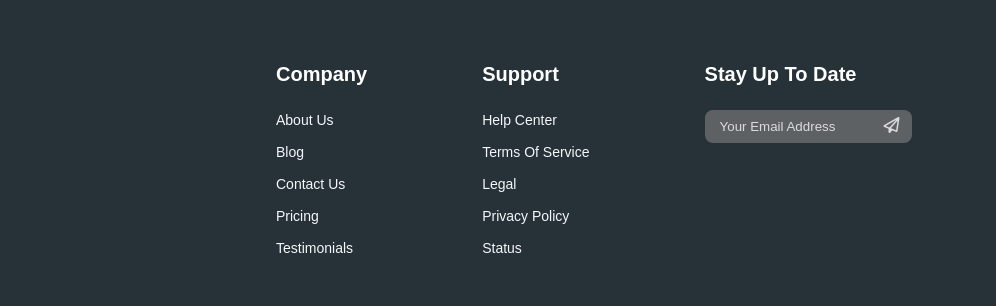
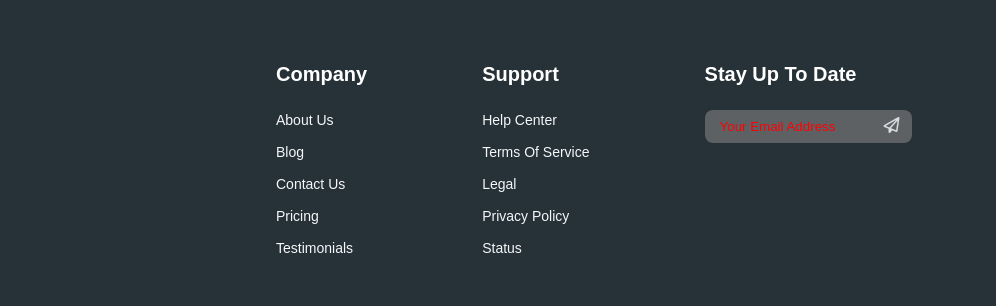
Before and after one commit to iyiu9akhan/nexcent, a plain HTML site: page index.html in a window 1280 px wide. Shown: the part 3965-4271 px from the top of the page, 284-1280 px from the left. Drawn offline with Linux system fonts and the light colour scheme; files whose address does not match are found by name.

Commit message:
check push

```diff
--- a/css/style.css
+++ b/css/style.css
@@ -677,7 +677,8 @@ a {
 
 #footer .footer-right .stay-up-date input::placeholder {
     text-transform: capitalize;
-    color: #D9DBE1;
+    /* color: #D9DBE1; */
+    color: red;
 }
 
 /* footer section  */
```
